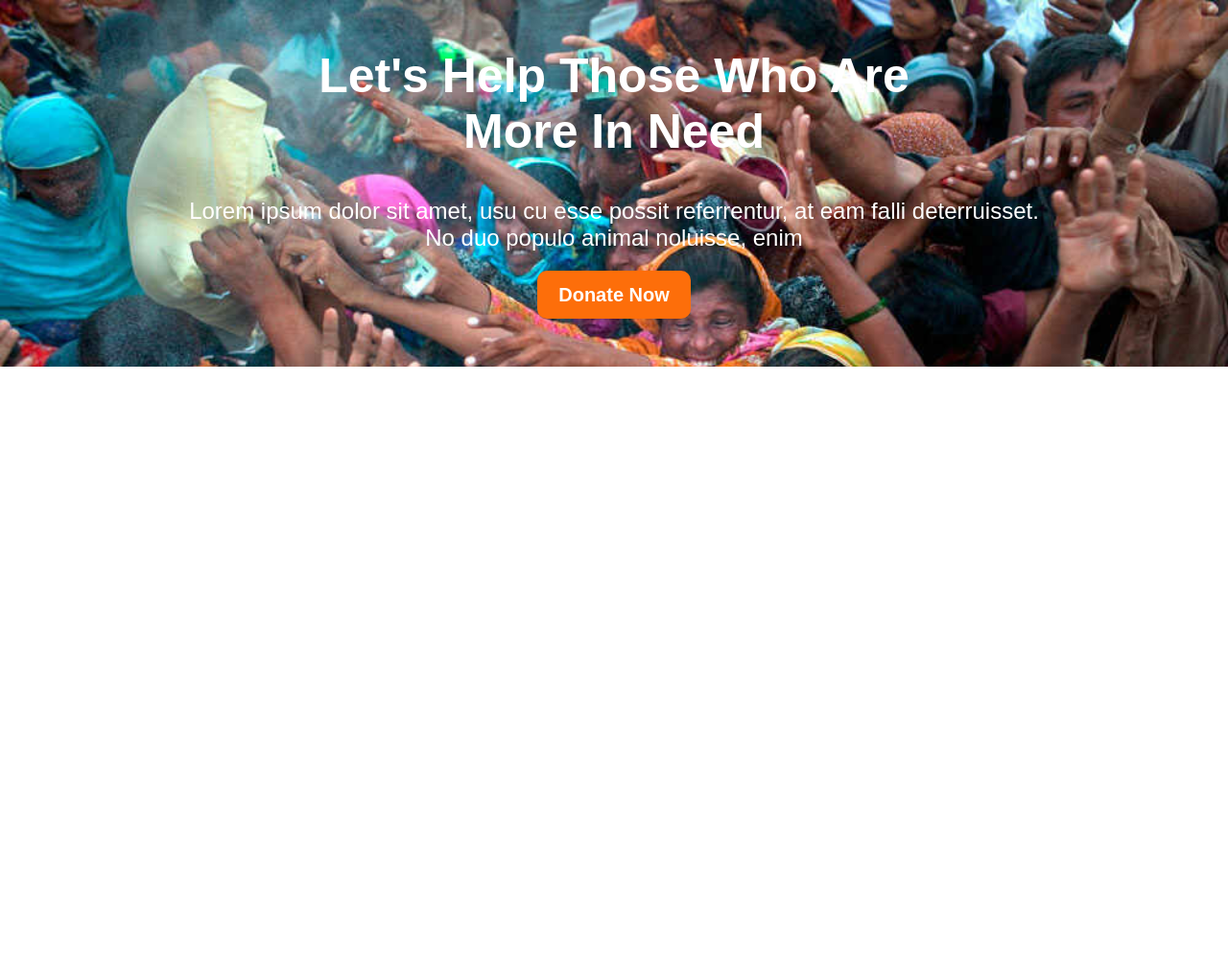
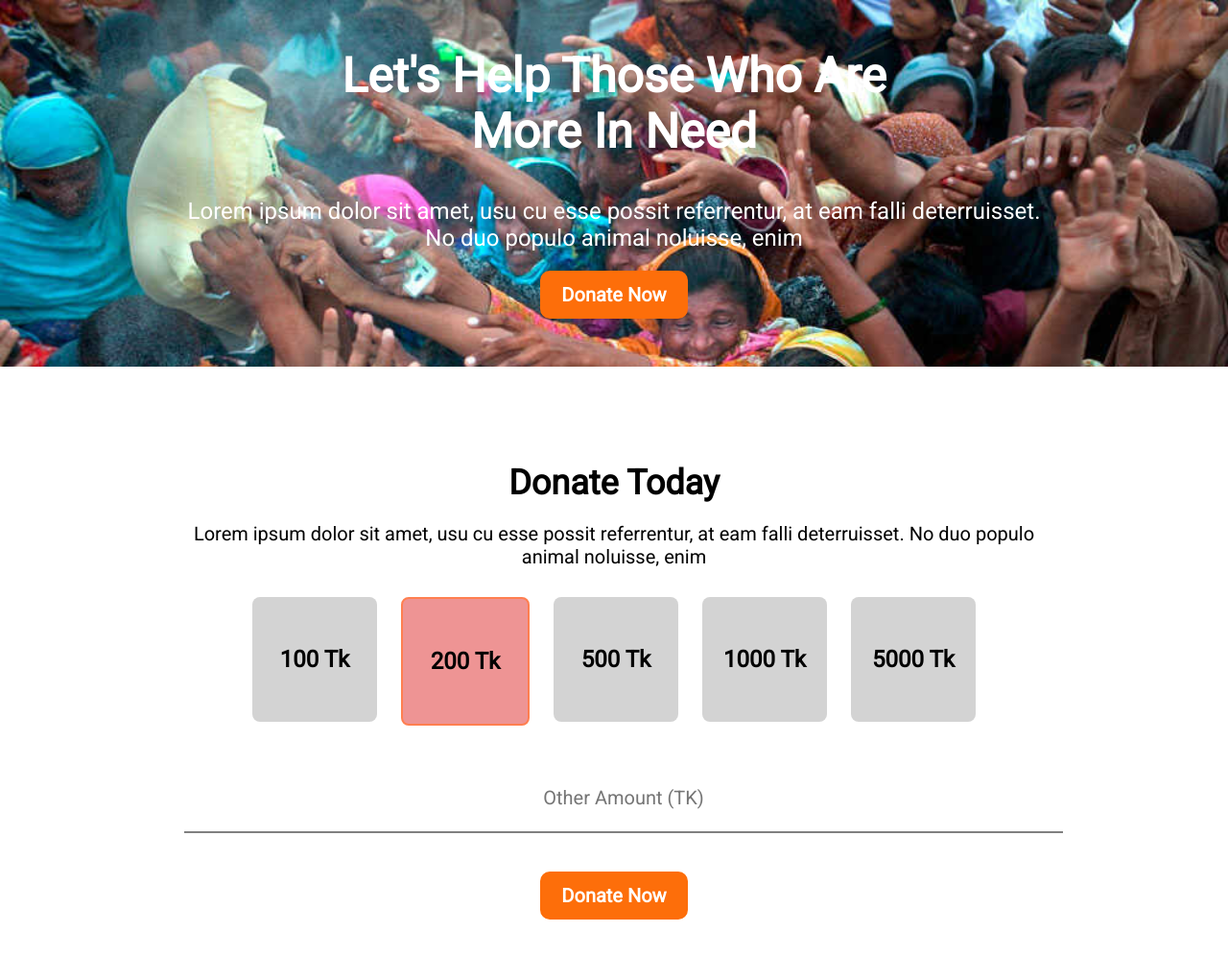
Before and after one commit to muntasir-smm/donate-today, a plain HTML site: page index.html in a window 1280 px wide. Shown: the whole page at 96% size. Before the commit the page ends 800 px from the top, so only its background shows below. Drawn offline with Linux system fonts and the light colour scheme; a web font is replaced by a local one.

Commit message:
Donate Today Done

```diff
--- a/index.html
+++ b/index.html
@@ -10,7 +10,7 @@
     <link rel="preconnect" href="https://fonts.googleapis.com" />
     <link rel="preconnect" href="https://fonts.gstatic.com" crossorigin />
     <link
-      href="https://fonts.googleapis.com/css2?family=Protest+Strike&display=swap"
+      href="https://fonts.googleapis.com/css2?family=Roboto&display=swap"
       rel="stylesheet"
     />
 
@@ -30,5 +30,29 @@
       </p>
       <button class="btn-primary">Donate Now</button>
     </header>
+    <main>
+      <section class="donate-today">
+        <h2 class="section-title">Donate Today</h2>
+        <p class="section-description">
+          Lorem ipsum dolor sit amet, usu cu esse possit referrentur, at eam
+          falli deterruisset. No duo populo animal noluisse, enim
+        </p>
+        <div class="donate-amount">
+          <div class="amount">100 Tk</div>
+          <div class="amount orange-amount">200 Tk</div>
+          <div class="amount">500 Tk</div>
+          <div class="amount">1000 Tk</div>
+          <div class="amount">5000 Tk</div>
+        </div>
+
+        <input
+          type="text"
+          name=""
+          id="amount-field"
+          placeholder="Other Amount (TK)"
+        />
+        <button class="btn-primary">Donate Now</button>
+      </section>
+    </main>
   </body>
 </html>
--- a/style/style.css
+++ b/style/style.css
@@ -1,5 +1,6 @@
 * {
   margin: 0px;
+  font-family: "Roboto", sans-serif;
   /* background-color: white; */
 }
 
@@ -20,7 +21,6 @@
 /* Header Section  */
 
 .header {
-  font-family: "Protest Strike", sans-serif;
   background: url(../media/images/donation6.jpg);
   background-size: cover;
   /* background-blend-mode: multiply; */
@@ -30,11 +30,62 @@
 }
 .header-title {
   font-size: 50px;
+  /* font-family: "Roboto", sans-serif; */
   padding-bottom: 40px;
 }
 
 .header-sub-title {
   font-size: 24px;
-  /* color: lightgrey; */
   padding-bottom: 20px;
 }
+
+section {
+  width: 70%;
+  margin: 100px auto;
+  text-align: center;
+}
+
+.section-title {
+  font-size: 36px;
+  padding-bottom: 20px;
+}
+
+.section-description {
+  font-size: 20px;
+  padding-bottom: 30px;
+}
+
+.donate-amount {
+  display: flex;
+  gap: 25px;
+  justify-content: center;
+}
+
+.amount {
+  /* border: 2px solid coral; */
+  border-radius: 8px;
+  background-color: lightgrey;
+  height: 100px;
+  width: 100px;
+  font-size: 24px;
+  font-weight: 600;
+  display: flex;
+  justify-content: center;
+  align-items: center;
+  padding: 15px;
+}
+.orange-amount {
+  border: 2px solid coral;
+  background-color: #ee9494;
+}
+
+#amount-field {
+  width: 100%;
+  height: 50px;
+  margin: 40px 0px;
+  padding: 10px;
+  border: none;
+  border-bottom: 2px solid gray;
+  text-align: center;
+  font-size: 20px;
+}
```
